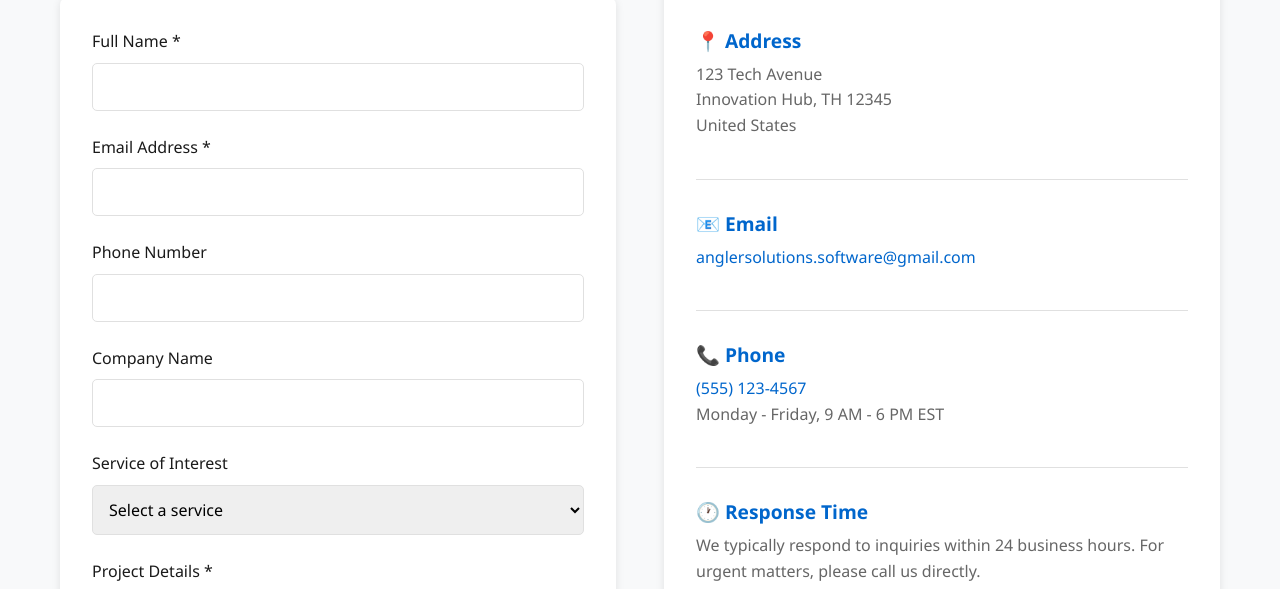
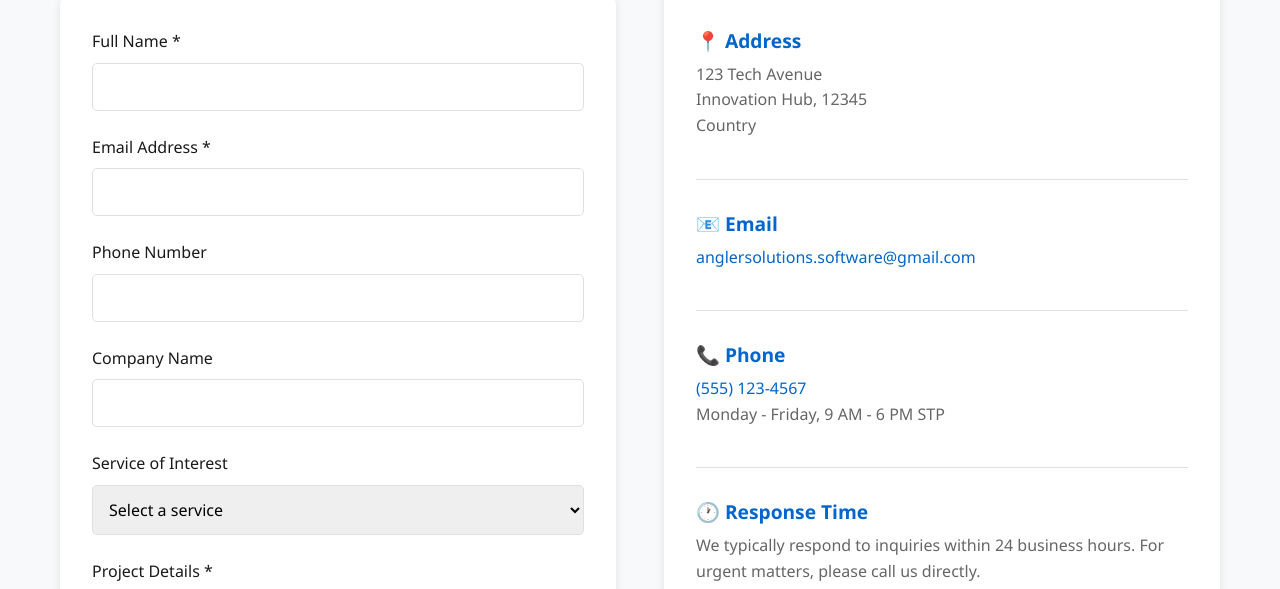
Before and after one commit to AnglerSolutions/AnglerWebsite, a website: page contact.html in a window 1280 px wide. Shown: the part 469-1058 px from the top of the page. Drawn offline with Linux system fonts and the light colour scheme.

Commit message:
Making address and timezone clearly fake

```diff
--- a/contact.html
+++ b/contact.html
@@ -95,7 +95,7 @@
 
                     <div class="contact-info-item">
                         <h3>📍 Address</h3>
-                        <p>123 Tech Avenue<br>Innovation Hub, TH 12345<br>United States</p>
+                        <p>123 Tech Avenue<br>Innovation Hub, 12345<br>Country</p>
                     </div>
 
                     <div class="contact-info-item">
@@ -109,7 +109,7 @@
                         <h3>📞 Phone</h3>
                         <p>
                             <a href="tel:+15551234567">(555) 123-4567</a><br>
-                            Monday - Friday, 9 AM - 6 PM EST
+                            Monday - Friday, 9 AM - 6 PM STP
                         </p>
                     </div>
 
```
